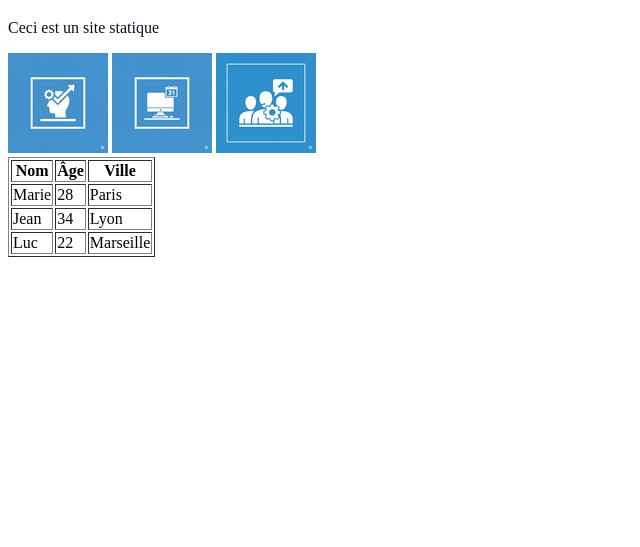
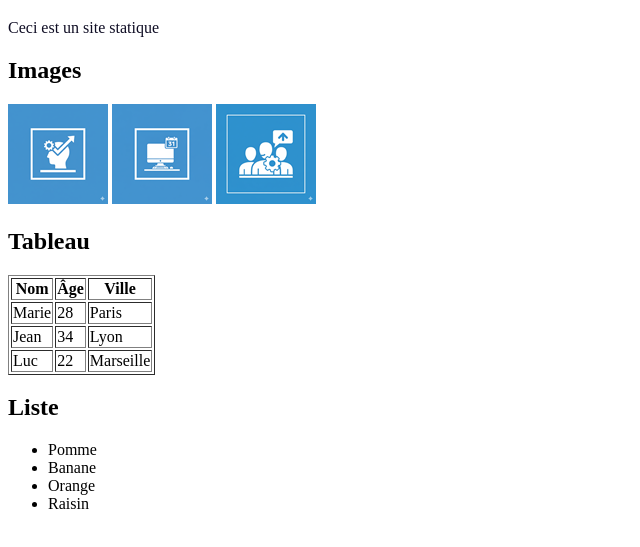
Before and after one commit to alex-ipedis/Test2309, a plain HTML site: page index.html in a window 1280 px wide. Shown: the part 61-608 px from the top of the page, without its empty margins (0-640 px from the left). Drawn offline with Linux system fonts and the light colour scheme.

Commit message:
new tags

```diff
--- a/index.html
+++ b/index.html
@@ -10,10 +10,12 @@
     <main>
         <h1>Bienvenue sur ma page</h1>
         <p>Ceci est un site statique</p>
+        <h2>Images</h2>
         <img src="images/img1.png" alt="">
         <img src="images/img2.png" alt="">
         <img src="images/img3.png" alt="">
 
+        <h2>Tableau</h2>
         <table border="1">
             <thead>
             <tr>
@@ -41,6 +43,14 @@
             </tbody>
         </table>
 
+        <h2>Liste</h2>
+        <ul>
+            <li>Pomme</li>
+            <li>Banane</li>
+            <li>Orange</li>
+            <li>Raisin</li>
+        </ul>
+
     </main>
 </body>
 </html>
```
Also changed, not shown: 1 other file.
